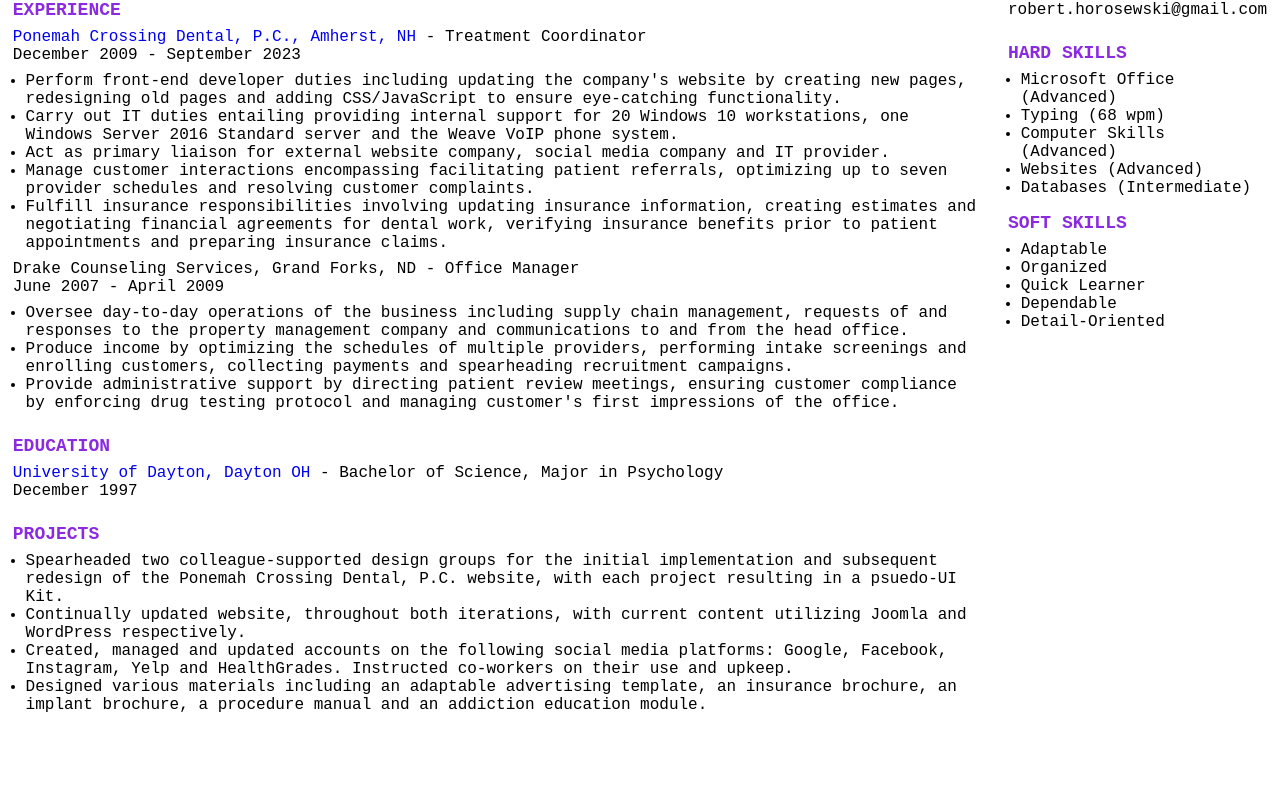
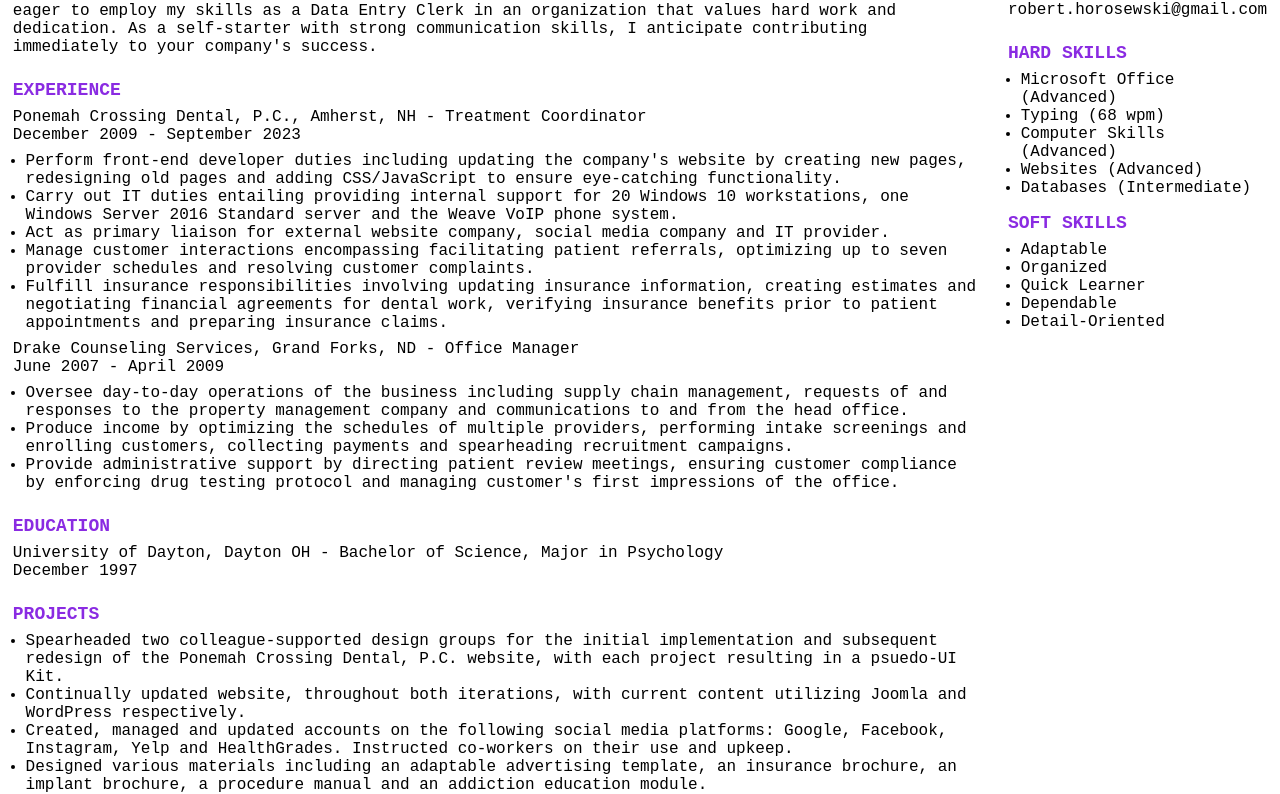
Before and after one commit to horoserp/my-resume, a plain HTML site: page index.html in a window 1280 px wide. Shown: the part 77-871 px from the top of the page. Before the commit the page ends 800 px from the top, so only its background shows below. Drawn offline with Linux system fonts and the light colour scheme.

Commit message:
Update: Add objective. Add styling.

```diff
--- a/index.html
+++ b/index.html
@@ -21,6 +21,13 @@
             <!-- Name -->
             <h1>Robert P. Horosewski</h1>
             <!-- Objective -->
+            <p>
+                I am a responsible and efficient individual with over 25 years of experience in
+                administration. I am eager to employ my skills as a Data Entry Clerk in an
+                organization that values hard work and dedication. As a self-starter with strong
+                communication skills, I anticipate contributing immediately to your company's
+                success.
+            </p>
             <!-- Experience -->
             <h2>Experience</h2>
             <p>
--- a/style.css
+++ b/style.css
@@ -33,6 +33,7 @@ ul {
 
 a {
     text-decoration: none;
+    color: black;
 }
 
 p {
```
